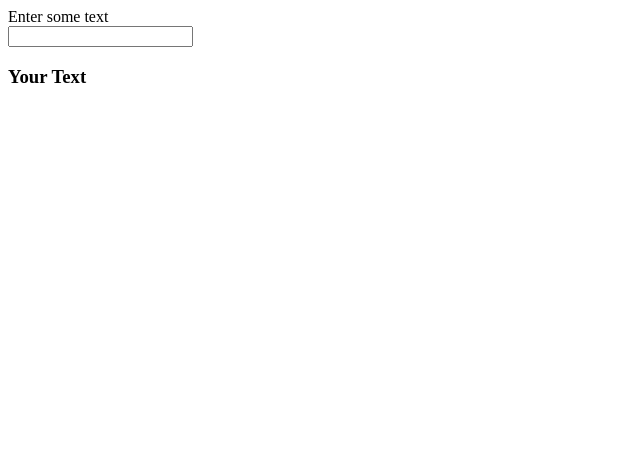
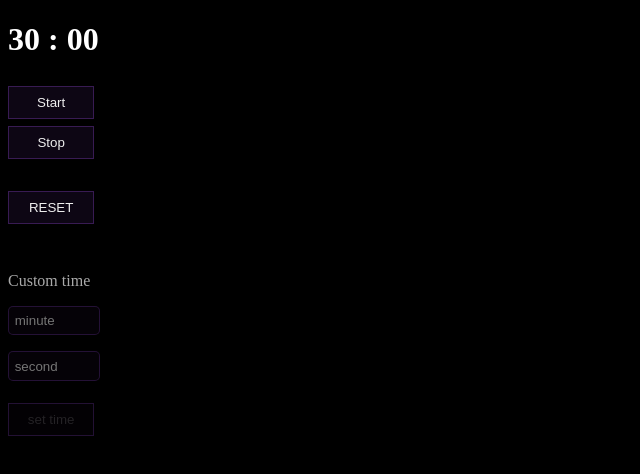
Before and after one commit to jankat11/timer, a React (Vite) app: page / in a window 1280 px wide. Shown: the top 474 px of the page, without its empty margins (0-640 px from the left). Built offline with nearby package versions, Linux system fonts and the light colour scheme.

Commit message:
counter add

```diff
--- a/package.json
+++ b/package.json
@@ -10,8 +10,11 @@
     "preview": "vite preview"
   },
   "dependencies": {
+    "@reduxjs/toolkit": "^1.9.5",
     "react": "^18.2.0",
-    "react-dom": "^18.2.0"
+    "react-dom": "^18.2.0",
+    "react-redux": "^8.1.1",
+    "redux": "^4.2.1"
   },
   "devDependencies": {
     "@types/react": "^18.0.37",
--- a/src/App.jsx
+++ b/src/App.jsx
@@ -1,22 +1,238 @@
-import React, {useState} from "react";
+import React, { useState, useReducer, useEffect } from "react";
+
+var myInt;
+
+const reducer = (state, action) => {
+  switch (action.type) {
+    case "decrease_sec":
+      return {
+        ...state,
+        sec: state.sec - 1,
+      };
+    case "disable":
+      return {
+        ...state,
+        dis: true,
+      };
+    case "not_disable":
+      return {
+        ...state,
+        dis: false,
+      };
+    case "startButton":
+      return {
+        ...state,
+        startButtonValue: action.payload,
+      };
+    case "set_minute":
+      return {
+        ...state,
+        min: action.payload,
+      };
+    case "reset_minute":
+      return {
+        ...state,
+        min: state.givenMinute - 1,
+      };
+    case "decrease_minute":
+      return {
+        ...state,
+        min: state.min - 1,
+      };
+    case "set_default_sec":
+      return {
+        ...state,
+        sec: state.secondPerMinute,
+      };
+    case "set_sec":
+      return {
+        ...state,
+        sec: state.secVal,
+      };
+    case "finished":
+      return {
+        ...state,
+        finished: true,
+      };
+    case "not_finished":
+      return {
+        ...state,
+        finished: false,
+      };
+    case "set_initial":
+      return {
+        ...state,
+        sec: action.payload,
+        min: state.givenMinute - 1,
+      };
+    case "handle_change_min":
+      return {
+        ...state,
+        minVal: action.payload || 0,
+      };
+    case "handle_change_sec":
+      return {
+        ...state,
+        secVal: action.payload || 0,
+      };
+    case "set_random":
+      return {
+        ...state,
+        givenMinute: state.minVal,
+        sec: state.secVal,
+        min: state.minVal,
+      };
+    case "is_set_time":
+      return {
+        ...state,
+        isSetTime: true,
+      };
+  }
+};
+
+const initialState = {
+  secondPerMinute: 60,
+  givenMinute: 30,
+  sec: null,
+  min: null,
+  dis: false,
+  finished: false,
+  startButtonValue: "Start",
+  minVal: "",
+  secVal: "",
+  isSetTime: false,
+};
 
 function App() {
-  const [input, setInput] = useState("");
+  const [state, dispatch] = useReducer(reducer, initialState);
+  const [status, setStatus] = useState(true);
+
+  useEffect(() => {
+    dispatch({ type: "set_initial", payload: state.secondPerMinute });
+  }, []);
+
+  useEffect(() => {
+    if (state.sec == 0) {
+      dispatch({ type: "decrease_minute" });
+      dispatch({ type: "set_default_sec" });
+    }
+    if (state.min == -1) {
+      clearInterval(myInt);
+      dispatch({ type: "finished" });
+      dispatch({ type: "set_minute", payload: 0 });
+    }
+  }, [state.sec, state.min]);
+
+  const passSec = () => {
+    dispatch({ type: "decrease_sec" });
+  };
+  const handleStart = () => {
+    if (!state.finished) {
+      myInt = setInterval(passSec, 1000);
+      dispatch({ type: "disable" });
+      dispatch({ type: "startButton", payload: "Resume" });
+    }
+  };
+
+  const handleStop = () => {
+    clearInterval(myInt);
+    dispatch({ type: "not_disable" });
+  };
+
+  const reset = () => {
+    clearInterval(myInt);
+    if (state.isSetTime) {
+      dispatch({ type: "set_sec" });
+      dispatch({ type: "set_minute", payload: state.minVal });
+    } else {
+      dispatch({ type: "set_default_sec" });
+      dispatch({ type: "reset_minute" });
+    }
+    dispatch({ type: "not_disable" });
+    dispatch({ type: "not_finished" });
+    dispatch({ type: "startButton", payload: "Start" });
+  };
+
+  const handleSubmit = (e) => {
+    e.preventDefault();
+    clearInterval(myInt);
+    dispatch({ type: "not_disable" });
+    dispatch({ type: "not_finished" });
+    dispatch({ type: "startButton", payload: "Start" });
+    dispatch({ type: "is_set_time" });
+    dispatch({ type: "set_random" });
+  };
 
   return (
-    <div>
-      <div>Enter some text</div>
-      <input value={input} onChange={(e) => setInput(e.target.value)} />
-      <h3>Your Text</h3>
-      <p>{input}</p>
-    </div>
+    <>
+      {!state.finished ? (
+        <div style={{ color: "white" }}>
+          <h1>
+            {state.sec == state.secondPerMinute &&
+            state.min == state.givenMinute - 1 &&
+            state.givenMinute !== 1
+              ? state.givenMinute
+              : state.min}{" "}
+            : {state.sec == state.secondPerMinute ? "00" : state.sec}
+          </h1>
+        </div>
+      ) : (
+        <h1 style={{ color: "red" }}>TIME IS UP</h1>
+      )}
+      <button id="start" disabled={state.dis} onClick={handleStart}>
+        {state.startButtonValue}
+      </button>
+      <br></br>
+      <button id="stop" disabled={state.finished} onClick={handleStop}>
+        Stop
+      </button>
+      <br></br>
+      <button id="reset" onClick={reset}>
+        RESET
+      </button>
+
+      <form onSubmit={handleSubmit}>
+        <p>Custom time</p>
+        <input
+          value={state.minVal}
+          onChange={(e) =>
+            dispatch({
+              type: "handle_change_min",
+              payload: parseInt(e.target.value),
+            })
+          }
+          placeholder=" minute"
+          type="number"
+          max="60"
+          min="0"
+        />
+        <br />
+        <input
+          value={state.secVal}
+          onChange={(e) =>
+            dispatch({
+              type: "handle_change_sec",
+              payload: parseInt(e.target.value),
+            })
+          }
+          placeholder=" second"
+          type="number"
+          max="59"
+          min="0"
+        />
+        <button
+          disabled={
+            (!parseInt(state.minVal) && !parseInt(state.secVal)) ||
+            (state.minVal > 60 || state.secVal < 0)
+          }
+          id="set"
+          type="submit"
+        >
+          set time
+        </button>
+      </form>
+    </>
   );
 }
-//second commit detached
-//third commit
-//fourth commit
-
-
-
 
 export default App;
--- a/src/index.css
+++ b/src/index.css
@@ -0,0 +1,53 @@
+body {
+  background-color: black;
+}
+
+#start, #stop, #reset, #set {
+  padding: 0.5rem 1rem;
+  margin-right: 1rem;
+  margin-top: 0.4rem;
+  min-width: 5.4rem;
+  background-color: rgba(102, 51, 153, 0.13);
+  color: #eee;
+  border: solid 1px rgba(102, 51, 153, 0.479);
+}
+
+
+#start:hover, #stop:hover, #reset:hover, #set:hover {
+  background-color: rgba(102, 51, 153, 0.377);
+  cursor: pointer;
+}
+
+#start:disabled, #stop:disabled, #set:disabled {
+  color: #99999938;
+  background-color: rgba(102, 51, 153, 0.027);
+  border: solid 1px rgba(102, 51, 153, 0.322);
+  cursor: default;
+}
+
+#set {
+  display: block;
+
+}
+
+#reset {
+  margin-top: 2rem;
+}
+
+form {
+  margin-top: 3rem;
+}
+
+p {
+  color: #aaa
+}
+
+input {
+  margin-bottom: 1rem;
+  min-width: 5.4rem;
+  background-color: rgba(102, 51, 153, 0.048);
+  border: solid 1px rgba(102, 51, 153, 0.322);
+  border-radius: 5px;
+  height: 1.6rem;
+  color: #aaa;
+}
```
Also changed, not shown: 1 other file (tests, documents, lock files or other folders).
